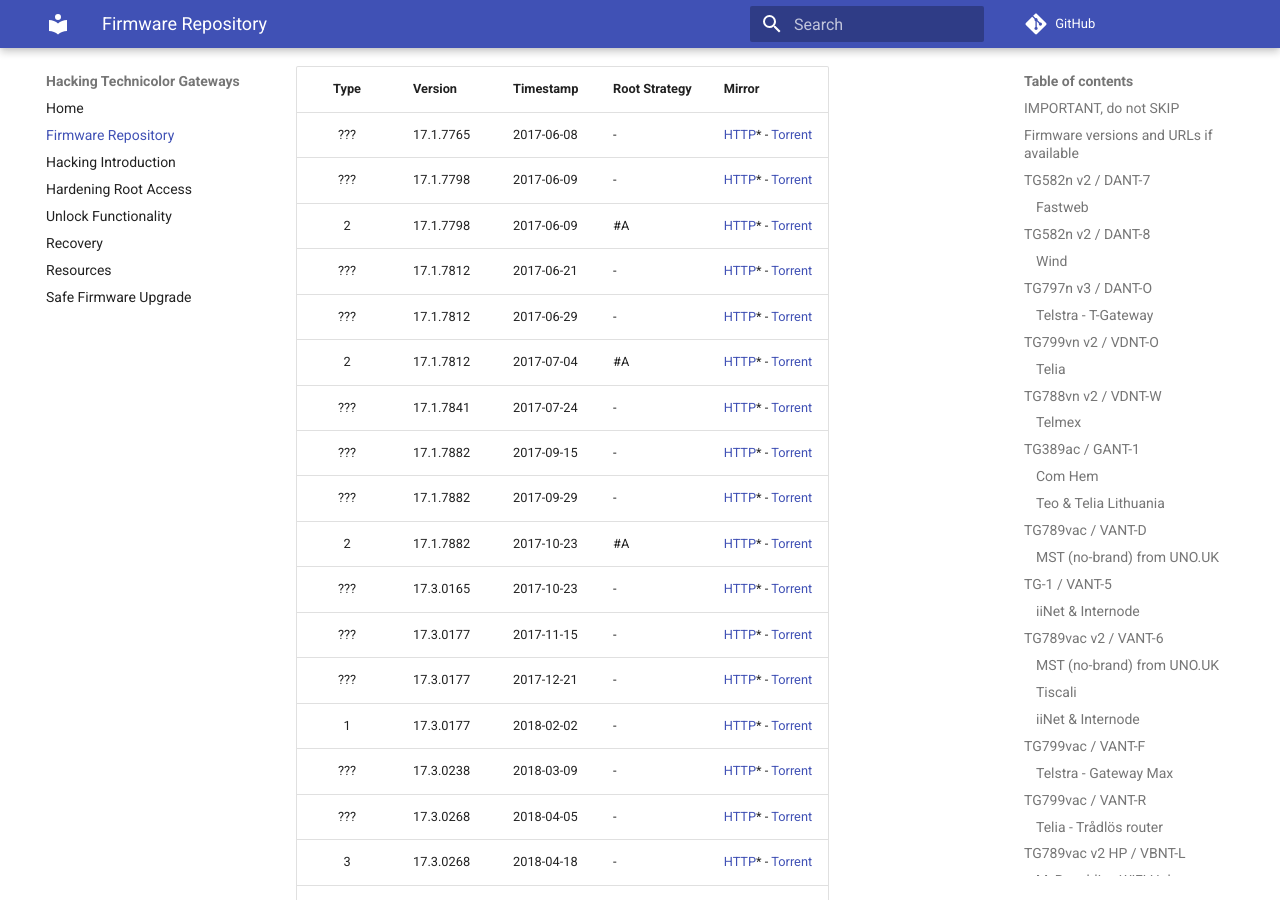
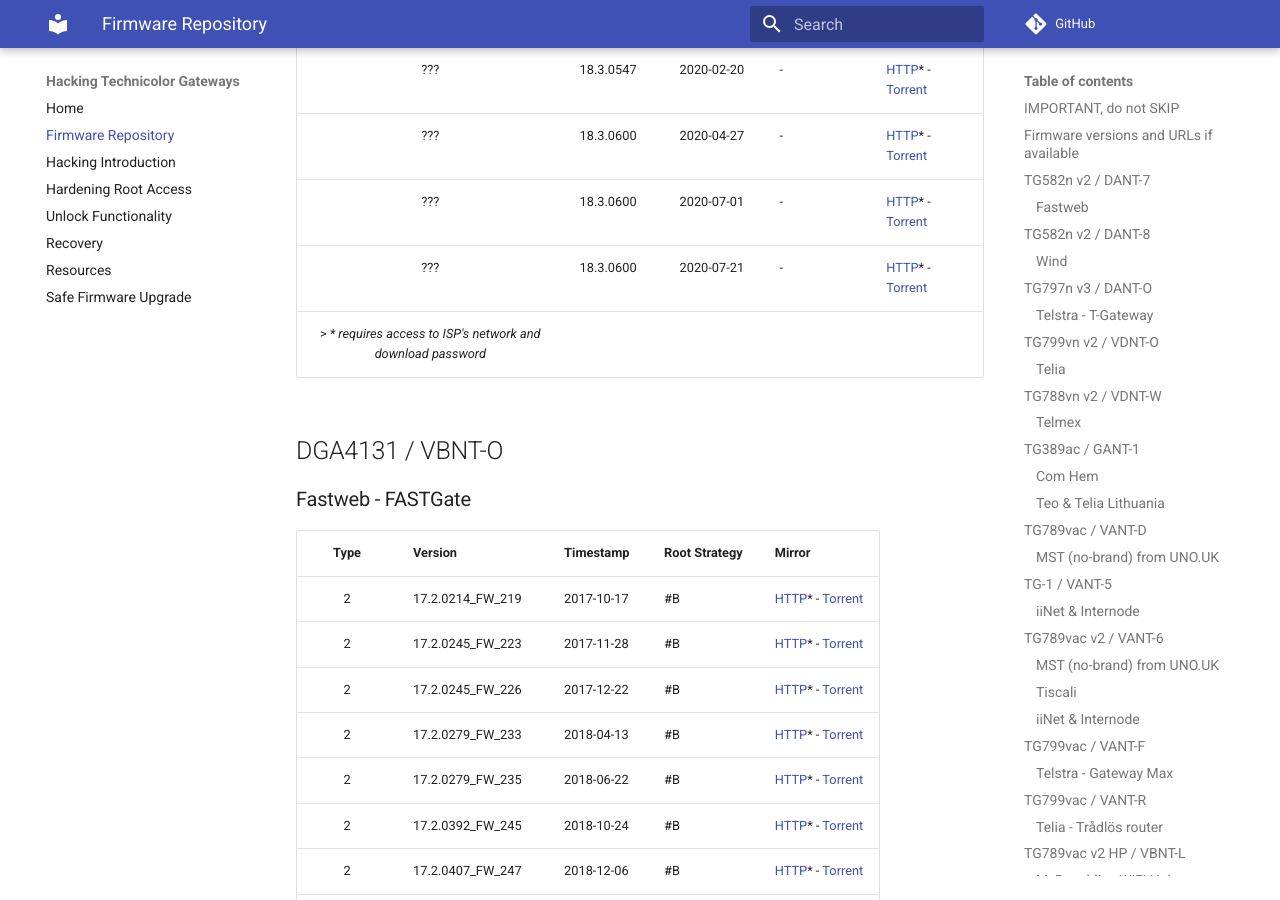
Before and after one commit to hack-technicolor/hack-technicolor, an MkDocs documentation site: the page built from docs/Repository.md, in a window 1280 px wide and 900 px high, scrolled down 14562 px. Built offline with MkDocs 1.6.1 and Material for MkDocs 9.7.7, drawn with Linux system fonts in a browser that asks for light colours; comment, search, counter and statistics services are not loaded; some of the changed text lies outside the part shown.

Commit message:
add 2.2.1 for VBNT-S/K

```diff
--- a/docs/Repository.md
+++ b/docs/Repository.md
@@ -363,7 +363,7 @@
 | ???    | 18.3.0547          | 2020-02-20 | -             | [HTTP](http://156.54.126.84:80/Firmware/TR069/AGThomson/AGTEF_2.2.1_002_CLOSED.rbi)* - [Torrent](https://github.com/hack-technicolor/hack-technicolor/blob/master/torrents/vbnt-k/AGTEF_2.2.1_002_CLOSED.rbi.torrent?raw=true) |
 | ???    | 18.3.0600          | 2020-04-27 | -             | [HTTP](http://156.54.126.84:80/Firmware/TR069/AGThomson/AGTEF_2.2.1_003_CLOSED.rbi)* - [Torrent](https://github.com/hack-technicolor/hack-technicolor/blob/master/torrents/vbnt-k/AGTEF_2.2.1_003_CLOSED.rbi.torrent?raw=true) |
 | ???    | 18.3.0600          | 2020-07-01 | -             | [HTTP](http://156.54.126.84:80/Firmware/TR069/AGThomson/AGTEF_2.2.1_004_CLOSED.rbi)* - [Torrent](https://github.com/hack-technicolor/hack-technicolor/blob/master/torrents/vbnt-k/AGTEF_2.2.1_004_CLOSED.rbi.torrent?raw=true) |
-
+| ???    | 18.3.0600          | 2020-07-21 | -             | [HTTP](http://156.54.126.84:80/Firmware/TR069/AGThomson/AGTEF_2.2.1_CLOSED.rbi)* - [Torrent](https://github.com/kevdagoat/hack-technicolor/blob/master/torrents/vbnt-k/AGTEF_2.2.1_CLOSED.rbi.torrent?raw=true) |
 > *\* requires access to ISP's network and download password*
 
 ## DGA4131 / VBNT-O
@@ -436,7 +436,7 @@
 | ???    | 18.3.0600          | 2020-04-27 | -             | [HTTP](http://156.54.126.84:80/Firmware/TR069/AGThomson/AGTHP_2.2.1_003_CLOSED.rbi)* - [Torrent](https://github.com/hack-technicolor/hack-technicolor/blob/master/torrents/vbnt-s/AGTHP_2.2.1_003_CLOSED.rbi.torrent?raw=true) |
 | 1      | 19.4.0297          | 2020-05-20 | -             | [HTTP](http://156.54.126.84:80/Firmware/TR069/AGThomson/AGTHP_2.2.2_001_CLOSED.rbi)* - [Torrent](https://github.com/hack-technicolor/hack-technicolor/blob/master/torrents/vbnt-s/AGTHP_2.2.2_001_CLOSED.rbi.torrent?raw=true) |
 | ???    | 18.3.0600          | 2020-07-01 | -             | [HTTP](http://156.54.126.84:80/Firmware/TR069/AGThomson/AGTHP_2.2.1_004_CLOSED.rbi)* - [Torrent](https://github.com/hack-technicolor/hack-technicolor/blob/master/torrents/vbnt-s/AGTHP_2.2.1_004_CLOSED.rbi.torrent?raw=true) |
-
+| ???    | 18.3.0600          | 2020-07-21 | -             | [HTTP](http://156.54.126.84:80/Firmware/TR069/AGThomson/AGTHP_2.2.1_CLOSED.rbi)* - [Torrent](https://github.com/kevdagoat/hack-technicolor/blob/master/torrents/vbnt-s/AGTHP_2.2.1_CLOSED.rbi.torrent?raw=true) |
 > *\* requires access to ISP's network and download password*
 
 ## DJA0230 / VBNT-V
```
Also changed, not shown: 2 other files.
